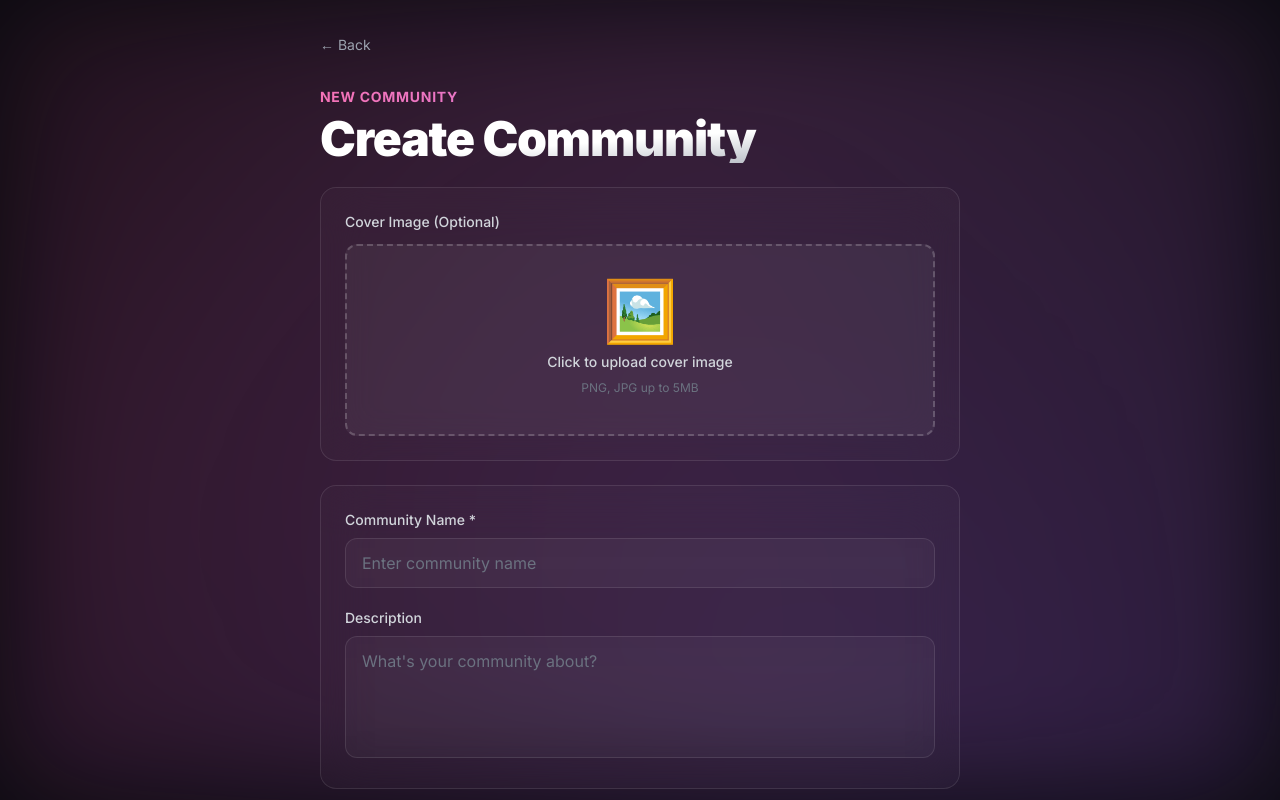
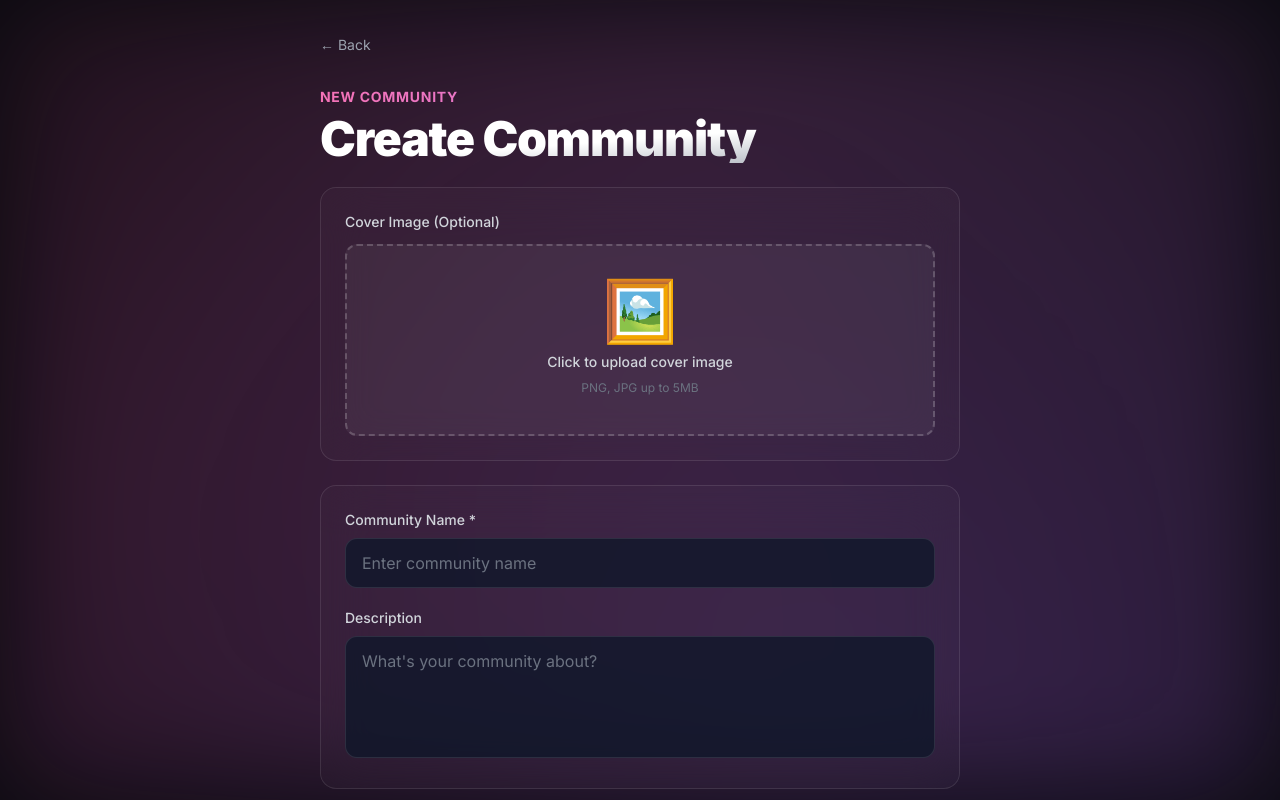
Before and after one commit to pavvann/vouch, a Next.js app: page /create-community in a window 1280 px wide. Shown: the top 800 px of the page. Built offline with nearby package versions, Linux system fonts and the light colour scheme; no server answers.

Commit message:
hope this fixes my issues lord

```diff
--- a/app/create-community/page.tsx
+++ b/app/create-community/page.tsx
@@ -155,8 +155,9 @@ export default function CreateCommunityPage() {
                 required
                 value={name}
                 onChange={(e) => setName(e.target.value)}
-                className="input"
+                className="w-full px-4 py-3 rounded-xl border border-white/10 bg-slate-900/80 text-white placeholder-gray-500 focus:outline-none focus:ring-2 focus:ring-pink-500/50"
                 placeholder="Enter community name"
+                style={{ backgroundColor: 'rgba(15, 23, 42, 0.8)', color: 'white' }}
               />
             </div>
 
@@ -167,9 +168,10 @@ export default function CreateCommunityPage() {
               <textarea
                 value={description}
                 onChange={(e) => setDescription(e.target.value)}
-                className="input resize-none"
+                className="w-full px-4 py-3 rounded-xl border border-white/10 bg-slate-900/80 text-white placeholder-gray-500 focus:outline-none focus:ring-2 focus:ring-pink-500/50 resize-none"
                 rows={4}
                 placeholder="What's your community about?"
+                style={{ backgroundColor: 'rgba(15, 23, 42, 0.8)', color: 'white' }}
               />
             </div>
           </div>
@@ -188,7 +190,8 @@ export default function CreateCommunityPage() {
               <select
                 value={requiredVouches}
                 onChange={(e) => setRequiredVouches(Number(e.target.value))}
-                className="input"
+                className="w-full px-4 py-3 rounded-xl border border-white/10 bg-slate-900/80 text-white focus:outline-none focus:ring-2 focus:ring-pink-500/50"
+                style={{ backgroundColor: 'rgba(15, 23, 42, 0.8)', color: 'white' }}
               >
                 <option value={1}>1 vouch (Less exclusive)</option>
                 <option value={2}>2 vouches (Balanced)</option>
@@ -206,7 +209,8 @@ export default function CreateCommunityPage() {
               <select
                 value={memberCooldownDays}
                 onChange={(e) => setMemberCooldownDays(Number(e.target.value))}
-                className="input"
+                className="w-full px-4 py-3 rounded-xl border border-white/10 bg-slate-900/80 text-white focus:outline-none focus:ring-2 focus:ring-pink-500/50"
+                style={{ backgroundColor: 'rgba(15, 23, 42, 0.8)', color: 'white' }}
               >
                 <option value={7}>7 days (More vouches)</option>
                 <option value={30}>30 days (Fewer vouches)</option>
--- a/app/globals.css
+++ b/app/globals.css
@@ -113,42 +113,52 @@
   }
 
   .input {
-    @apply w-full px-4 py-3 rounded-xl;
-    @apply glass text-white placeholder-gray-500;
-    @apply focus:outline-none focus:ring-2 focus:ring-pink-500/50;
-    @apply transition-all duration-200;
-    background-color: rgba(255, 255, 255, 0.03) !important;
+    @apply w-full px-4 py-3 rounded-xl border border-white/10;
+    background-color: rgba(15, 23, 42, 0.8) !important;
     color: white !important;
+    -webkit-appearance: none;
+    appearance: none;
   }
 
   .input::placeholder {
-    @apply text-gray-500;
+    color: rgb(107, 114, 128) !important;
   }
 
   .input:focus {
-    @apply bg-white/[0.05];
+    outline: none;
+    box-shadow: 0 0 0 2px rgba(236, 72, 153, 0.5);
+    background-color: rgba(15, 23, 42, 0.9) !important;
   }
 
   /* Prevent browser autocomplete from changing background */
   .input:-webkit-autofill,
   .input:-webkit-autofill:hover,
-  .input:-webkit-autofill:focus {
+  .input:-webkit-autofill:focus,
+  input:-webkit-autofill,
+  input:-webkit-autofill:hover,
+  input:-webkit-autofill:focus,
+  textarea:-webkit-autofill,
+  textarea:-webkit-autofill:hover,
+  textarea:-webkit-autofill:focus {
     -webkit-text-fill-color: white !important;
-    -webkit-box-shadow: 0 0 0px 1000px rgba(255, 255, 255, 0.03) inset !important;
+    -webkit-box-shadow: 0 0 0px 1000px rgba(15, 23, 42, 0.8) inset !important;
+    box-shadow: 0 0 0px 1000px rgba(15, 23, 42, 0.8) inset !important;
     transition: background-color 5000s ease-in-out 0s;
+    caret-color: white;
   }
 
   select.input {
-    @apply bg-white/[0.03];
-    color: white;
+    background-color: rgba(15, 23, 42, 0.8) !important;
+    color: white !important;
   }
 
   select.input option {
-    @apply bg-slate-800 text-white;
+    background-color: rgb(30, 41, 59) !important;
+    color: white !important;
   }
 
   textarea.input {
-    background-color: rgba(255, 255, 255, 0.03) !important;
+    background-color: rgba(15, 23, 42, 0.8) !important;
     color: white !important;
   }
 
--- a/app/login/page.tsx
+++ b/app/login/page.tsx
@@ -63,10 +63,11 @@ export default function LoginPage() {
                 type="email"
                 autoComplete="email"
                 required
-                className="input"
+                className="w-full px-4 py-3 rounded-xl border border-white/10 bg-slate-900/80 text-white placeholder-gray-500 focus:outline-none focus:ring-2 focus:ring-pink-500/50"
                 placeholder="you@example.com"
                 value={email}
                 onChange={(e) => setEmail(e.target.value)}
+                style={{ backgroundColor: 'rgba(15, 23, 42, 0.8)', color: 'white' }}
               />
             </div>
 
@@ -80,10 +81,11 @@ export default function LoginPage() {
                 type="password"
                 autoComplete="current-password"
                 required
-                className="input"
+                className="w-full px-4 py-3 rounded-xl border border-white/10 bg-slate-900/80 text-white placeholder-gray-500 focus:outline-none focus:ring-2 focus:ring-pink-500/50"
                 placeholder="••••••••"
                 value={password}
                 onChange={(e) => setPassword(e.target.value)}
+                style={{ backgroundColor: 'rgba(15, 23, 42, 0.8)', color: 'white' }}
               />
             </div>
           </div>
--- a/app/register/page.tsx
+++ b/app/register/page.tsx
@@ -56,10 +56,11 @@ export default function RegisterPage() {
                 id="name"
                 name="name"
                 type="text"
-                className="input"
+                className="w-full px-4 py-3 rounded-xl border border-white/10 bg-slate-900/80 text-white placeholder-gray-500 focus:outline-none focus:ring-2 focus:ring-pink-500/50"
                 placeholder="Your name"
                 value={name}
                 onChange={(e) => setName(e.target.value)}
+                style={{ backgroundColor: 'rgba(15, 23, 42, 0.8)', color: 'white' }}
               />
             </div>
 
@@ -73,10 +74,11 @@ export default function RegisterPage() {
                 type="email"
                 autoComplete="email"
                 required
-                className="input"
+                className="w-full px-4 py-3 rounded-xl border border-white/10 bg-slate-900/80 text-white placeholder-gray-500 focus:outline-none focus:ring-2 focus:ring-pink-500/50"
                 placeholder="you@example.com"
                 value={email}
                 onChange={(e) => setEmail(e.target.value)}
+                style={{ backgroundColor: 'rgba(15, 23, 42, 0.8)', color: 'white' }}
               />
             </div>
 
@@ -90,10 +92,11 @@ export default function RegisterPage() {
                 type="password"
                 autoComplete="new-password"
                 required
-                className="input"
+                className="w-full px-4 py-3 rounded-xl border border-white/10 bg-slate-900/80 text-white placeholder-gray-500 focus:outline-none focus:ring-2 focus:ring-pink-500/50"
                 placeholder="••••••••"
                 value={password}
                 onChange={(e) => setPassword(e.target.value)}
+                style={{ backgroundColor: 'rgba(15, 23, 42, 0.8)', color: 'white' }}
               />
             </div>
           </div>
--- a/components/ChatClient.tsx
+++ b/components/ChatClient.tsx
@@ -113,8 +113,9 @@ export default function ChatClient({
           value={input}
           onChange={(e) => setInput(e.target.value)}
           placeholder="Type a message..."
-          className="input flex-1"
+          className="flex-1 px-4 py-3 rounded-xl border border-white/10 bg-slate-900/80 text-white placeholder-gray-500 focus:outline-none focus:ring-2 focus:ring-pink-500/50"
           disabled={loading}
+          style={{ backgroundColor: 'rgba(15, 23, 42, 0.8)', color: 'white' }}
         />
         <button
           type="submit"
--- a/components/MomentsClient.tsx
+++ b/components/MomentsClient.tsx
@@ -198,8 +198,9 @@ export default function MomentsClient({
             onChange={(e) => setContent(e.target.value)}
             placeholder="Share a moment..."
             rows={3}
-            className="input resize-none"
+            className="w-full px-4 py-3 rounded-xl border border-white/10 bg-slate-900/80 text-white placeholder-gray-500 focus:outline-none focus:ring-2 focus:ring-pink-500/50 resize-none"
             disabled={loading}
+            style={{ backgroundColor: 'rgba(15, 23, 42, 0.8)', color: 'white' }}
           />
           <button
             type="submit"
@@ -287,8 +288,9 @@ export default function MomentsClient({
                     })
                   }
                   placeholder="Add a comment..."
-                  className="input flex-1 text-sm py-2"
+                  className="flex-1 px-4 py-2 text-sm rounded-xl border border-white/10 bg-slate-900/80 text-white placeholder-gray-500 focus:outline-none focus:ring-2 focus:ring-pink-500/50"
                   disabled={loading}
+                  style={{ backgroundColor: 'rgba(15, 23, 42, 0.8)', color: 'white' }}
                 />
                 <button
                   type="submit"
```
